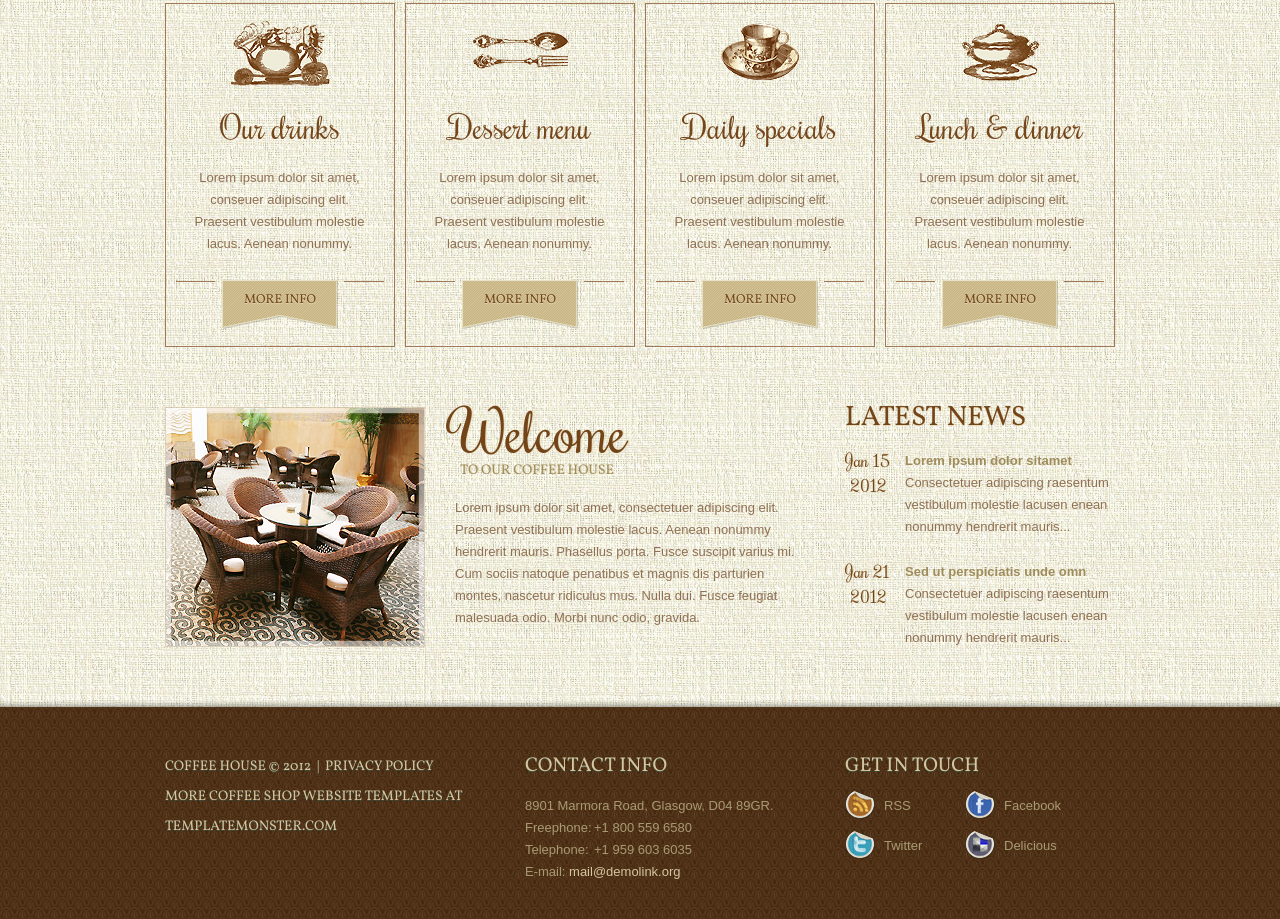
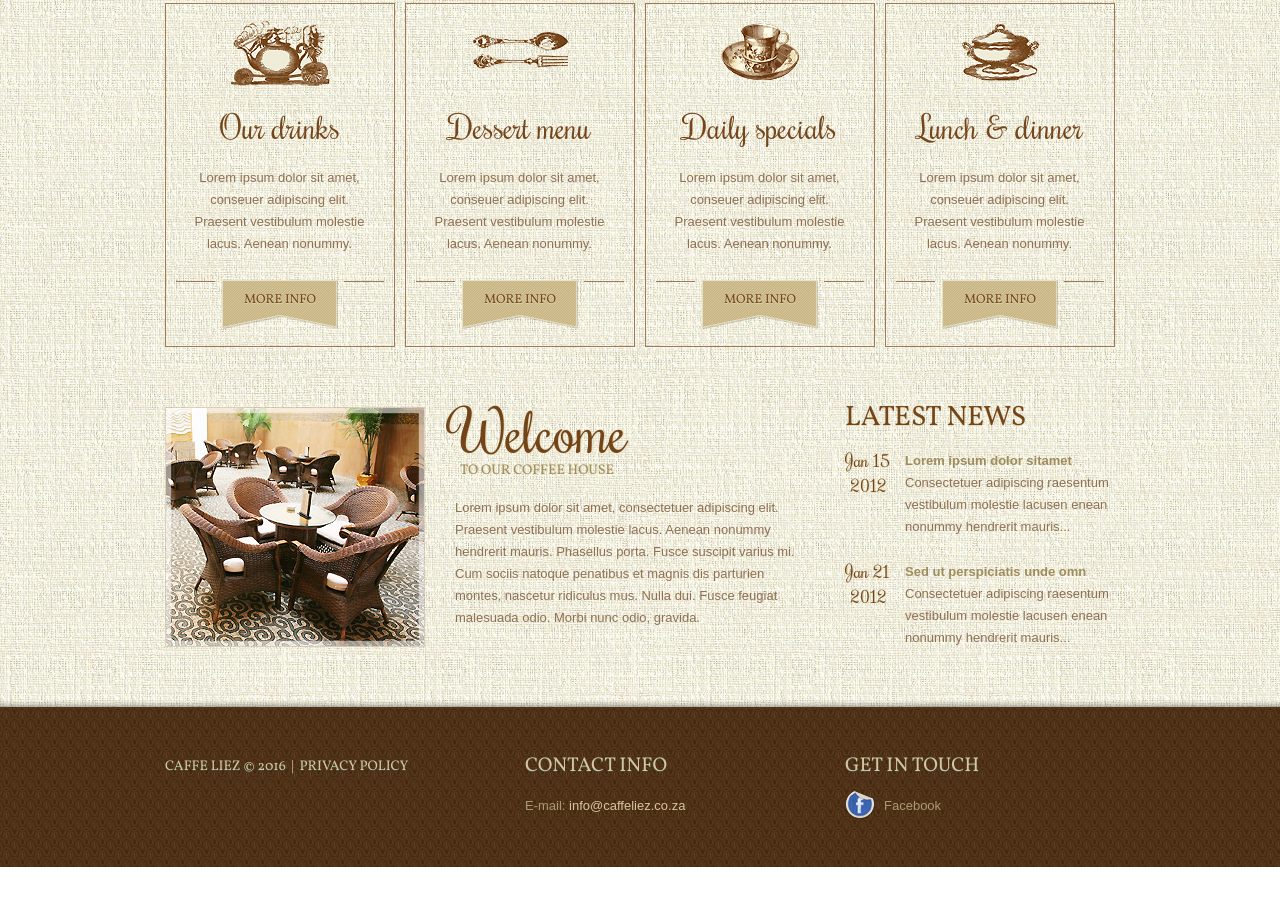
Before and after one commit to ShadowSA/CaffeLiez, a plain HTML site: page index.html in a window 1280 px wide. Shown: the part 823-1742 px from the top of the page. After the commit the page ends 1690 px from the top, so only its background shows below. Drawn offline with Linux system fonts and the light colour scheme.

Commit message:
Contact Info

```diff
--- a/index.html
+++ b/index.html
@@ -52,7 +52,7 @@
                     <div class="left_stripe"></div>
                     <div class="rigth_stripe"></div>
                     <div class="navigation">
-                        <a href="index.html">Home</a>|<a href="#">Login</a>|<a href="#">FAQs</a>|<a href="#" class="last">Help</a>
+                        <a href="index.html#Contact">Contact</a>
                     </div>
                     <h1><a class="logo" href="index.html">Cofee House</a></h1>
                     <nav>
@@ -171,14 +171,12 @@
 	<footer>
         <div class="container_24">
             <div class="wrapper">
-                <div class="grid_8 privacy">COFFEE HOUSE © 2012 &nbsp;|&nbsp; <a href="index-4.html">Privacy Policy</a><br>More <a rel="nofollow" href="http://www.templatemonster.com/category/coffee-shop-website-templates/" target="_blank">Coffee Shop Website Templates at TemplateMonster.com</a></div>
+                <div class="grid_8 privacy">Caffe Liez © 2016 &nbsp;|&nbsp; <a href="index-4.html">Privacy Policy</a><br></div>
                 <div class="grid_7 prefix_1 cont_info">
-                    <h2>Contact info</h2>
+
+                    <h2 id="Contact">Contact info</h2>
                     <dl class="adress">
-                      <dt>8901 Marmora Road, Glasgow, D04 89GR.</dt>
-                      <dd><span>Freephone:</span>+1 800 559 6580</dd>
-                      <dd><span>Telephone:</span>+1 959 603 6035</dd>
-                      <dd>E-mail: <a href="#">mail@demolink.org</a></dd>
+                      <dd>E-mail: <a href="mailto:info@caffeliez.co.za">info@caffeliez.co.za</a></dd>
                     </dl>
 
                 </div>
@@ -186,12 +184,8 @@
                     <h2>get in touch</h2>
                     <div class="wrapper">
                         <div class="grid_3 alpha">
-                            <a href="#" class="soc1">RSS</a><br>
-                            <a href="#" class="soc2">Twitter</a>
-                        </div>
-                        <div class="grid_3 omega">
-                            <a href="#" class="soc3">Facebook</a><br>
-                            <a href="#" class="soc4">Delicious</a>
+                            <a href="http://www.facebook.com/CaffeLiez" class="soc3">Facebook</a><br>
+
                         </div>
                     </div>
                 </div>
```
